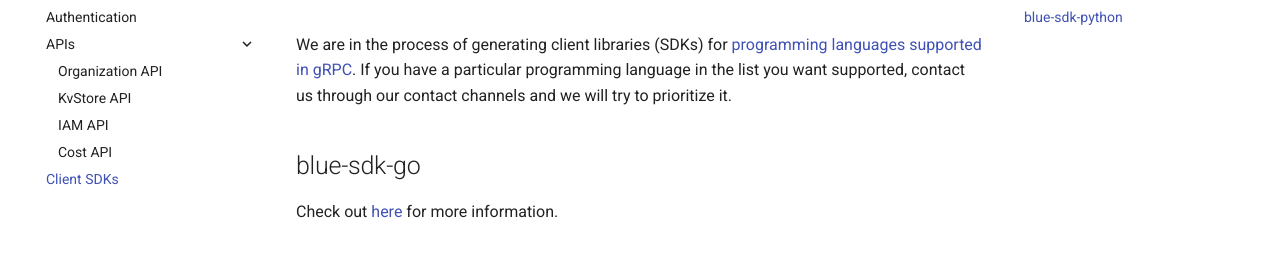
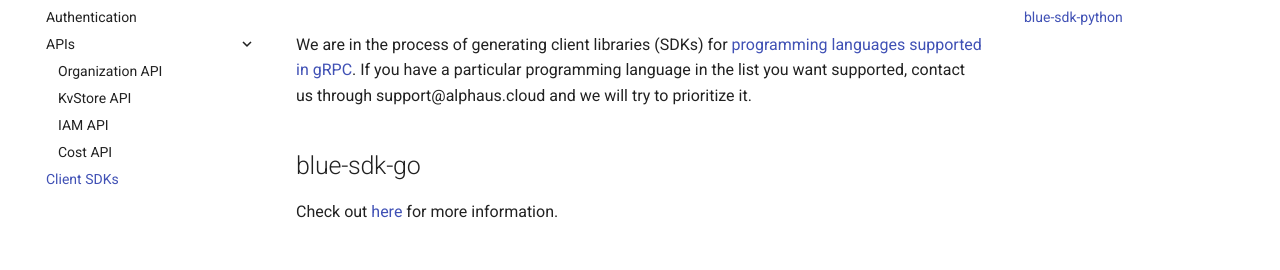
Before and after one commit to alphauslabs/tmpdocs, an MkDocs documentation site: the page built from docs/blueapi/client-sdks.md, in a window 1280 px wide. Shown: the part 196-466 px from the top of the page. Built offline with MkDocs 1.6.1 and Material for MkDocs 9.7.7, drawn with Linux system fonts in a browser that asks for light colours.

Commit message:
chore: email

```diff
--- a/docs/blueapi/client-sdks.md
+++ b/docs/blueapi/client-sdks.md
@@ -1,6 +1,6 @@
 # Client SDKs
 
-We are in the process of generating client libraries (SDKs) for [programming languages supported in gRPC](https://grpc.io/docs/languages/). If you have a particular programming language in the list you want supported, contact us through our contact channels and we will try to prioritize it.
+We are in the process of generating client libraries (SDKs) for [programming languages supported in gRPC](https://grpc.io/docs/languages/). If you have a particular programming language in the list you want supported, contact us through support@alphaus.cloud and we will try to prioritize it.
 
 ## blue-sdk-go
 Check out [here](https://github.com/alphauslabs/blue-sdk-go) for more information.
```
